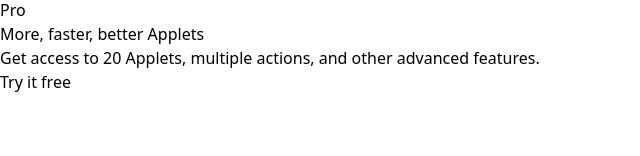
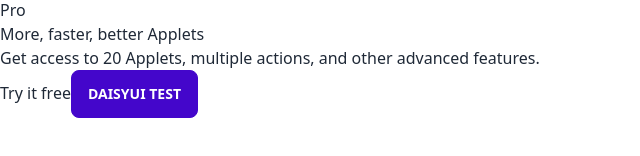
Before and after one commit to Awfulot/ifttt-redesign, a React (Create React App) app: page / in a window 1280 px wide. Shown: the part 578-734 px from the top of the page, without its empty margins (0-640 px from the left). Built offline with nearby package versions, Linux system fonts and the light colour scheme.

Commit message:
Added DaisyUI and test button

```diff
--- a/package.json
+++ b/package.json
@@ -6,6 +6,7 @@
     "@testing-library/jest-dom": "^5.14.1",
     "@testing-library/react": "^13.0.0",
     "@testing-library/user-event": "^13.2.1",
+    "daisyui": "^2.28.0",
     "react": "^18.2.0",
     "react-dom": "^18.2.0",
     "react-scripts": "5.0.1",
--- a/src/IftttAd.js
+++ b/src/IftttAd.js
@@ -11,6 +11,7 @@ const IftttAd = () => {
                 <h1>More, faster, better Applets</h1>
                 <p>Get access to 20 Applets, multiple actions, and other advanced features.</p>
                 <button>Try it free</button>
+                <button className="btn btn-active btn-primary">DaisyUI Test</button>
 
             </div>
         </div>
--- a/tailwind.config.js
+++ b/tailwind.config.js
@@ -4,5 +4,5 @@ module.exports = {
   theme: {
     extend: {},
   },
-  plugins: [],
+  plugins: [require("daisyui")],
 }
```
Also changed, not shown: 1 other file (tests, documents, lock files or other folders).
